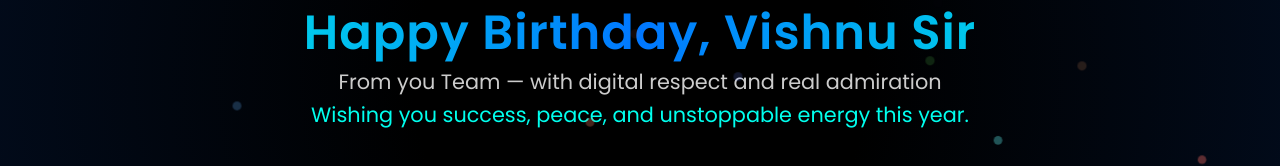
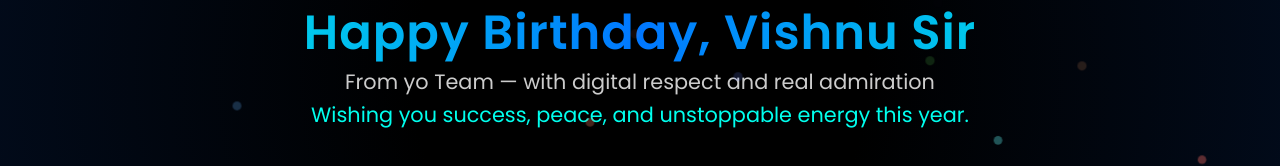
Before and after one commit to DevrajKalpure/HappyBirthday, a plain HTML site: page public/index.html in a window 1280 px wide. Shown: the part 322-488 px from the top of the page. Drawn offline with nearby package versions, Linux system fonts and the light colour scheme.

Commit message:
modified

```diff
--- a/public/index.html
+++ b/public/index.html
@@ -150,7 +150,7 @@
 
   <div class="center container">
     <h1 class="fw-bold">Happy Birthday, Vishnu Sir</h1>
-    <h2>From you Team — with digital respect and real admiration</h2>
+    <h2>From yo Team — with digital respect and real admiration</h2>
     <h2 class="text-2">Wishing you success, peace, and unstoppable energy this year.</h2>
     <div class="typing"></div>
   </div>
```
